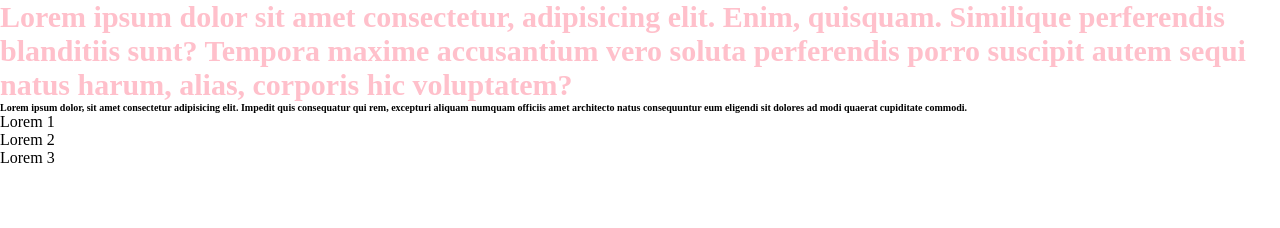
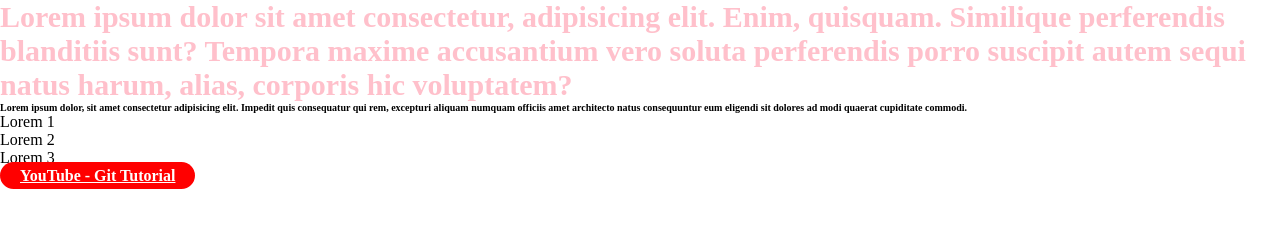
Before and after one commit to jrnior/gittest, a plain HTML site: page index.html in a window 1280 px wide. Drawn offline with Linux system fonts and the light colour scheme.

Commit message:
Add YouTube button with styling to index.html and style.css

```diff
--- a/index.html
+++ b/index.html
@@ -18,5 +18,7 @@
             <li>Lorem 3</li>
         </ul>
     </div>
+
+    <a id="youtubeBtn" href="https://www.youtube.com/watch?v=oAEwp0AGmSo">YouTube - Git Tutorial</a>
 </body>
 </html>
--- a/style.css
+++ b/style.css
@@ -10,3 +10,13 @@ h1 {
 h2 {
     font-size: 10px;
 }
+
+#youtubeBtn {
+    margin-top: 50px;
+    background-color: red;
+    color: white;
+    padding: 5px 20px;
+    border-radius: 30px;
+    text-decoration: underline;
+    font-weight: bold;
+}
```
